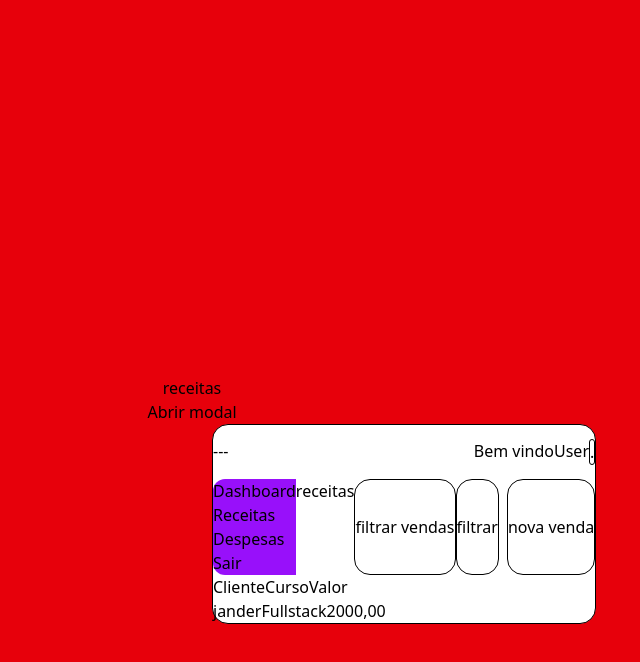
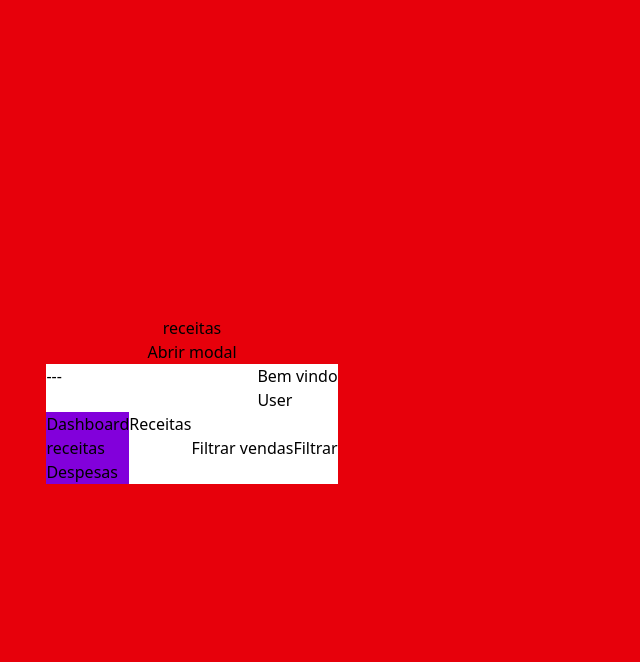
Before and after one commit to HiiroHK/modal-codi, a React (Vite) app: page / in a window 1280 px wide. Both pictures are taken after a click on the button "Abrir modal". Shown: the top 662 px of the page, without its empty margins (448-1088 px from the left). Built offline with nearby package versions, Linux system fonts and the light colour scheme.

Commit message:
recriar o modal

```diff
--- a/src/App.tsx
+++ b/src/App.tsx
@@ -4,18 +4,22 @@ import { Modal } from "./modal/modal";
 export function App() {
   const [openModal, setOpenModal] = useState(false);
 
+  function handleOpenCloseModal() {
+    setOpenModal(!openModal);
+  }
+
   return (
     <div className="bg-red-600 h-screen flex flex-col items-center justify-center">
       <h1>receitas</h1>
       <div>
         <button
-          onClick={() => setOpenModal(true)}
+          onClick={handleOpenCloseModal}
           className="flex justify-center items-center"
         >
           Abrir modal
         </button>
       </div>
-      <Modal isOpen={openModal} />
+      {openModal && <Modal />}
     </div>
   );
 }
--- a/src/modal/componentes modal/Aside modal.tsx
+++ b/src/modal/componentes modal/Aside modal.tsx
@@ -1,6 +1,6 @@
-export function Asidermodal() {
+export function Asidemodal() {
   return (
-    <aside className="bg-purple-600 rounded-s-xl">
+    <aside className="bg-purple-600 rounded-s-xl m-auto">
       <p>Dashboard</p>
       <p>Receitas</p>
       <p>Despesas</p>
--- a/src/modal/modal.tsx
+++ b/src/modal/modal.tsx
@@ -1,27 +1,23 @@
-import { Asidermodal } from "./componentes modal/Aside modal";
-import { Headermodal } from "./componentes modal/Header Modal";
-import { Tabela } from "./componentes modal/tabela";
-
-export function Modal(isOpen) {
-  if (isOpen) {
-    return (
-      <div>
-        <div className="fixed bg-white z-10 items-center justify-center border rounded-2xl ml-5 ">
-          <Headermodal />
-          <div className="flex">
-            <Asidermodal />
-            <div className="flex gap-2">
-              <div className="flex">
-                <h1>receitas</h1>
-                <button className="border rounded-2xl">filtrar vendas</button>
-                <button className="border rounded-2xl">filtrar</button>
-              </div>
-              <button className="border rounded-2xl">nova venda</button>
-            </div>
-          </div>
-          <Tabela />
+export function Modal() {
+  return (
+    <div className="bg-white ">
+      <header className="flex justify-between">
+        <p>---</p>
+        <div>
+          <h1>Bem vindo</h1>
+          <p>User</p>
         </div>
+      </header>
+      <div className="flex">
+        <aside className="bg-purple-700">
+          <p>Dashboard</p>
+          <p>receitas</p>
+          <p>Despesas</p>
+        </aside>
+        <h1>Receitas</h1>
+        <button>Filtrar vendas</button>
+        <button>Filtrar</button>
       </div>
-    );
-  }
+    </div>
+  );
 }
```
